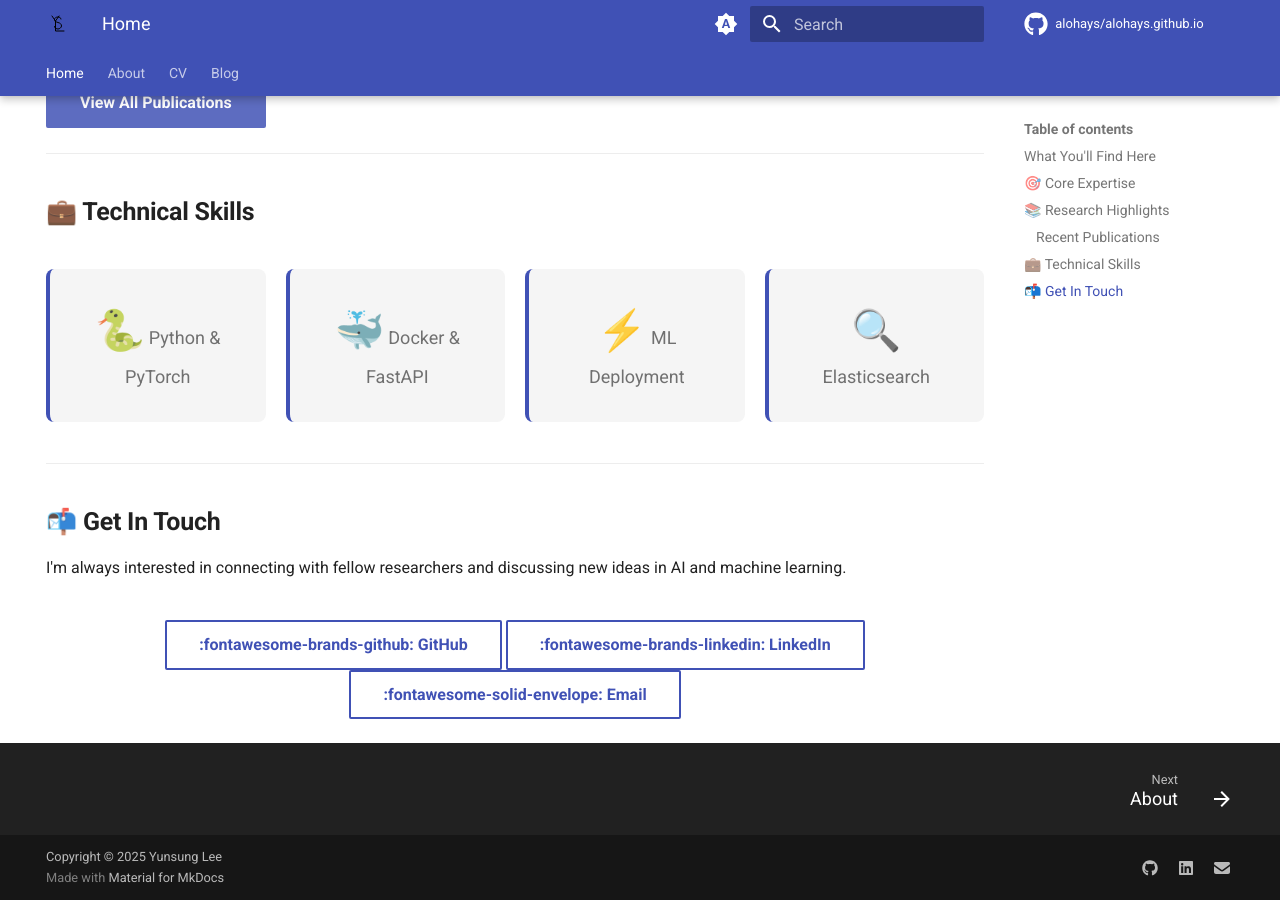
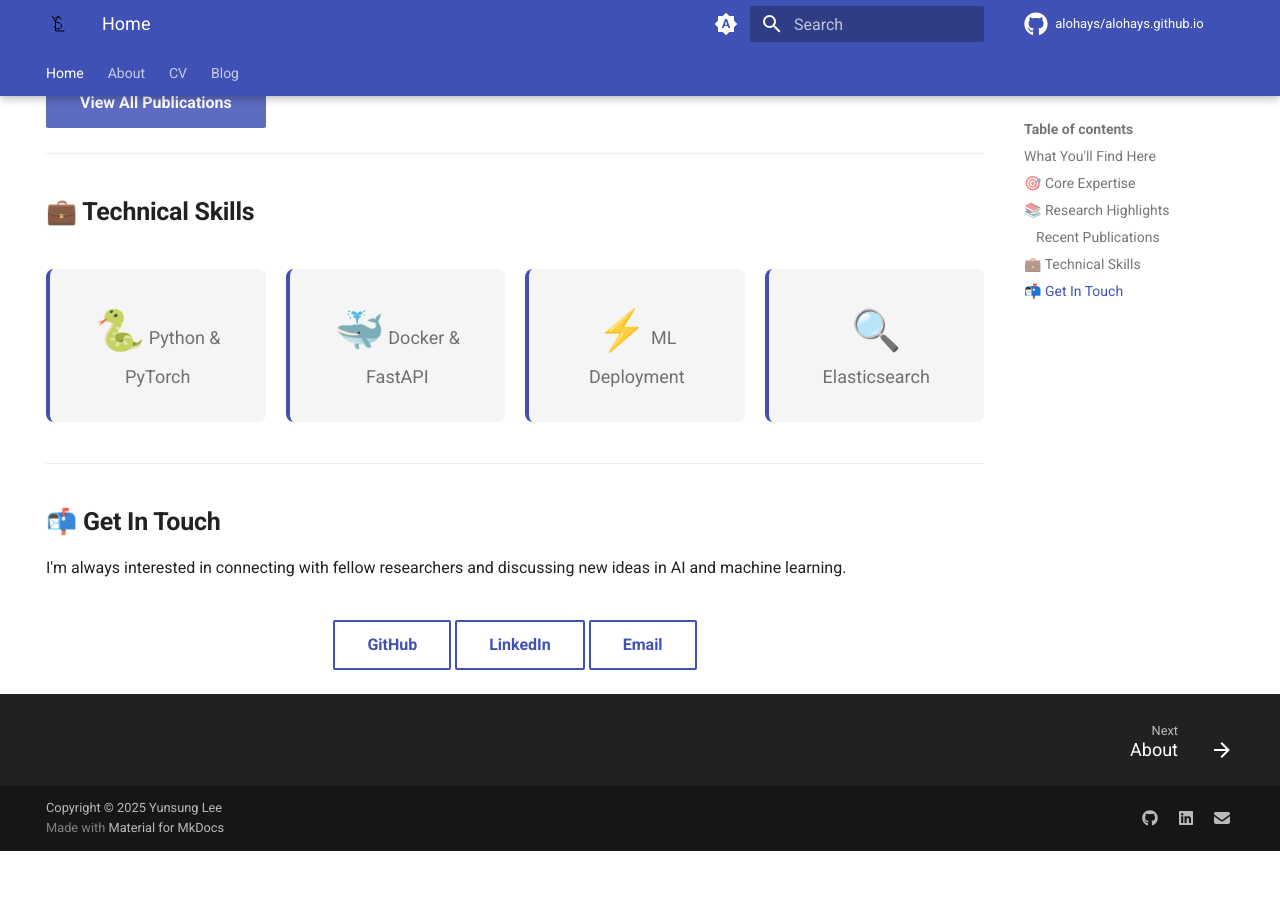
Before and after one commit to alohays/alohays.github.io, an MkDocs documentation site: the page built from docs/index.md, in a window 1280 px wide and 900 px high, scrolled down 2441 px. Built offline with MkDocs 1.6.1 and Material for MkDocs 9.7.7, drawn with Linux system fonts in a browser that asks for light colours; comment, search, counter and statistics services are not loaded; after the commit the page ends 3292 px from its top, so only the background shows below that.

Commit message:
Remove unrendered fontawesome icon syntax from contact buttons
The :fontawesome-*: emoji syntax doesn't work inside HTML anchor tags,
causing raw text like ":fontawesome-brands-github:" to display instead of icons.
Simplified buttons to text-only for cleaner appearance.

```diff
--- a/docs/index.md
+++ b/docs/index.md
@@ -251,13 +251,7 @@ Leading research initiatives in <strong>Embodied AI</strong>, <strong>autonomous
 I'm always interested in connecting with fellow researchers and discussing new ideas in AI and machine learning.
 
 <div style="text-align: center; margin-top: 2rem;">
-  <a href="https://github.com/alohays" class="md-button">
-    :fontawesome-brands-github: GitHub
-  </a>
-  <a href="https://www.linkedin.com/in/yunsung-lee-23a926150/" class="md-button">
-    :fontawesome-brands-linkedin: LinkedIn
-  </a>
-  <a href="mailto:dldbstjd9751@gmail.com" class="md-button">
-    :fontawesome-solid-envelope: Email
-  </a>
+  <a href="https://github.com/alohays" class="md-button">GitHub</a>
+  <a href="https://www.linkedin.com/in/yunsung-lee-23a926150/" class="md-button">LinkedIn</a>
+  <a href="mailto:dldbstjd9751@gmail.com" class="md-button">Email</a>
 </div>
```
